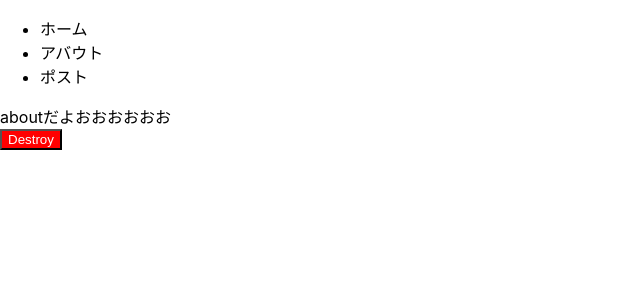
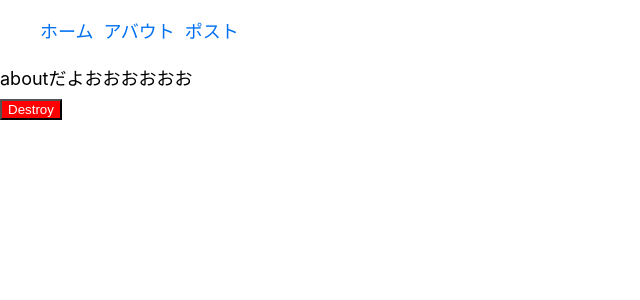
Before and after one commit to yamahare/next_and_vercel_test, a Next.js app: page /about in a window 1280 px wide. Shown: the top 300 px of the page, without its empty margins (0-640 px from the left). Built offline with nearby package versions, Linux system fonts and the light colour scheme.

Commit message:
[add]postcssプラグインを追加。Layoutコンポーネントを追加。

```diff
--- a/components/Header.js
+++ b/components/Header.js
@@ -1,14 +1,13 @@
+import style from './Header.module.scss'
 import Link from 'next/link'
 
 function Header(){
   return (
-    <>
-      <ul>
-        <li><Link href="/">ホーム</Link></li>
-        <li><Link href="/about">アバウト</Link></li>
-        <li><Link href="/posts">ポスト</Link></li>
-      </ul>
-    </>
+    <ul className={style.ul}>
+      <li className={style.li}><Link href="/">ホーム</Link></li>
+      <li className={style.li}><Link href="/about">アバウト</Link></li>
+      <li className={style.li}><Link href="/posts">ポスト</Link></li>
+    </ul>
   )
 }
 export default Header
--- /dev/null
+++ b/components/Header.module.scss
@@ -0,0 +1,8 @@
+.ul{
+  list-style: none;
+  display: flex;
+
+  .li{
+    margin-right: 10px;
+  }
+}
--- /dev/null
+++ b/components/Layout.js
@@ -0,0 +1,15 @@
+import Header from './../components/Header'
+import Head from 'next/head'
+
+function Layout({ children }){
+  return (
+    <>
+      <Head>
+        <title>すごいサイトだよ</title>
+      </Head>
+      <Header></Header>
+      <main>{ children }</main>
+    </>
+  )
+}
+export default Layout
--- a/package.json
+++ b/package.json
@@ -10,7 +10,10 @@
   "dependencies": {
     "contentful": "^7.14.7",
     "next": "^9.5.5",
+    "postcss-flexbugs-fixes": "^4.2.1",
+    "postcss-preset-env": "^6.7.0",
     "react": "^16.13.1",
-    "react-dom": "^16.13.1"
+    "react-dom": "^16.13.1",
+    "sass": "^1.27.0"
   }
 }
--- a/pages/about.js
+++ b/pages/about.js
@@ -1,13 +1,12 @@
+import Layout from './../components/Layout'
 import Button from './../components/Button'
-import Header from './../components/Header'
 
 function HomePage(){
   return (
-    <>
-      <Header></Header>
+    <Layout>
       <div>aboutだよおおおおおお</div>
       <Button></Button>
-    </>
+    </Layout>
   )
 }
 export default HomePage
--- /dev/null
+++ b/postcss.config.js
@@ -0,0 +1,17 @@
+module.exports = {
+  plugins: [
+    'postcss-flexbugs-fixes',
+    [
+      'postcss-preset-env',
+      {
+        autoprefixer: {
+          flexbox: 'no-2009'
+        },
+        stage: 3,
+        features: {
+          'custom-properties': false
+        }
+      }
+    ]
+  ]
+}
--- a/styles/globals.css
+++ b/styles/globals.css
@@ -2,19 +2,29 @@ html,
 body {
   padding: 0;
   margin: 0;
-  font-family: -apple-system, BlinkMacSystemFont, Segoe UI, Roboto, Oxygen,
-    Ubuntu, Cantarell, Fira Sans, Droid Sans, Helvetica Neue, sans-serif;
-}
-
-a {
-  color: inherit;
-  text-decoration: none;
+  font-family: -apple-system, BlinkMacSystemFont, Segoe UI, Roboto, Oxygen, Ubuntu,
+    Cantarell, Fira Sans, Droid Sans, Helvetica Neue, sans-serif;
+  line-height: 1.6;
+  font-size: 18px;
 }
 
 * {
   box-sizing: border-box;
 }
 
+a {
+  color: #0070f3;
+  text-decoration: none;
+}
+
+a:hover {
+  text-decoration: underline;
+}
+
+img {
+  max-width: 100%;
+  display: block;
+}
 .posts{
   display: flex;
 }
```
Also changed, not shown: pages/index.js (+3 -4 lines), pages/posts.js (+3 -8 lines), 1 other file (tests, documents, lock files or other folders).
